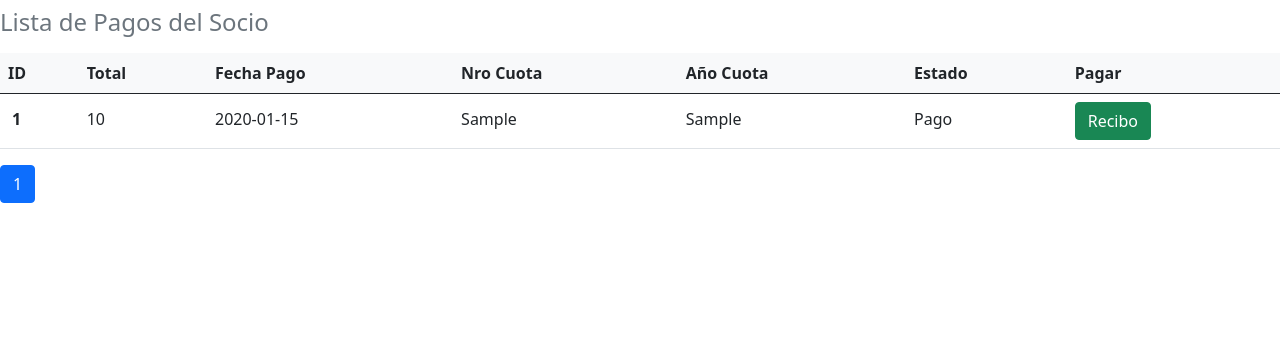
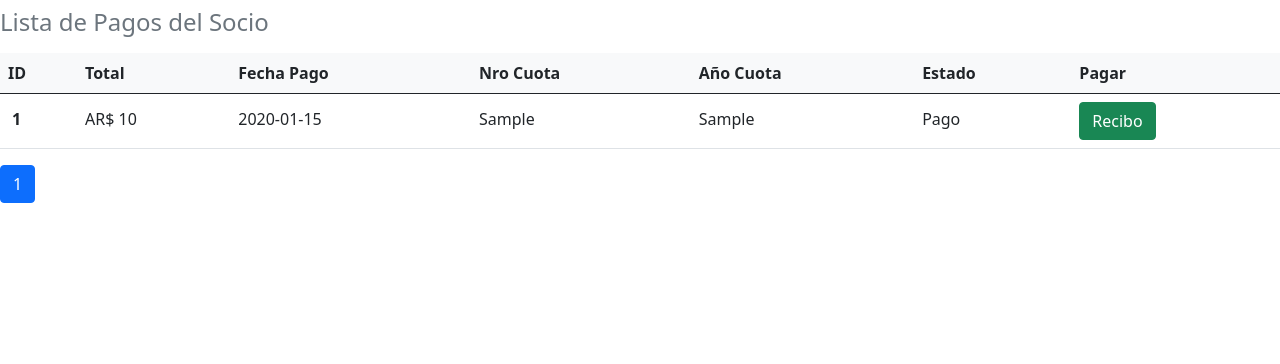
Before and after one commit to Juan-Cruz-GH/Proyecto-de-Software-UNLP, a Python web app: template admin/src/web/templates/pagos/pagos_socio.html in a window 1280 px wide. Shown: the part 56-420 px from the top of the page. Run offline with Jinja, Linux system fonts and the light colour scheme; the template is opened without the code that fills it: most values are stand-ins (such as "Sample title", 1, 10 or a date in 2020).

Commit message:
añadido simbolo AR$ a la lista de pagos

```diff
--- a/admin/src/web/templates/pagos/pago_de_cuota.html
+++ b/admin/src/web/templates/pagos/pago_de_cuota.html
@@ -24,7 +24,7 @@ Pagos Socio - Club Villa Elisa
     <h5 class="card-header"> Confirmación de pago </h5>
     <div class="card-body">
         <div class="row mb-4">
-            Monto total: {{total}}
+            Monto total: AR$ {{total}}
         </div>
         <div class="row mb-4"> Socio: {{pago.socio.apellido}} {{pago.socio.nombre}}</div>
     </div>
--- a/admin/src/web/templates/pagos/pagos_socio.html
+++ b/admin/src/web/templates/pagos/pagos_socio.html
@@ -51,7 +51,7 @@
           </div>
         </td>
         <td>
-          <p class="fw-normal mb-1">{{pago.total}}</p>
+          <p class="fw-normal mb-1">AR$ {{pago.total}}</p>
         </td>
         {% if pago.estado == False %}
         <td>
```
